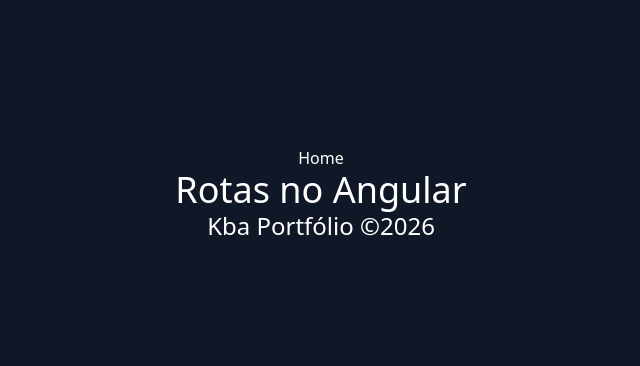
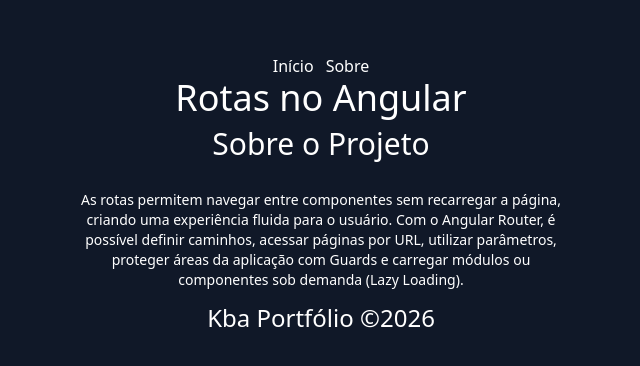
Before and after one commit to albuquerque-katarine/angular-router-app-2, an Angular app: page /about in a window 1280 px wide. Before the commit this address led to /. Shown: the part 206-572 px from the top of the page, without its empty margins (319-959 px from the left). Built offline with nearby package versions, Linux system fonts and the light colour scheme.

Commit message:
Criação da rota e componente About.

```diff
--- a/src/app/app.routes.ts
+++ b/src/app/app.routes.ts
@@ -1,9 +1,14 @@
 import { Routes } from '@angular/router';
 import { Home } from './core/pages/home/home';
+import { About } from './core/components/about/about';
 
 export const routes: Routes = [
     {
         path: '',
         component: Home
+    },
+    {
+        path: 'about',
+        component: About
     }
 ];
--- /dev/null
+++ b/src/app/core/components/about/about.html
@@ -0,0 +1,7 @@
+<main class="main flex flex-col items-center justify-center gap-5 text-center">
+
+    <h2 class="text-3xl text-white my-2">{{ title() }}</h2>
+
+    <p class="text-sm text-white w-xs lg:w-lg mb-3">As rotas permitem navegar entre componentes sem recarregar a página, criando uma experiência fluida para o usuário. Com o Angular Router, é possível definir caminhos, acessar páginas por URL, utilizar parâmetros, proteger áreas da aplicação com Guards e carregar módulos ou componentes sob demanda (Lazy Loading).</p>
+
+</main>
--- /dev/null
+++ b/src/app/core/components/about/about.ts
@@ -0,0 +1,13 @@
+import { Component, signal } from '@angular/core';
+
+@Component({
+  selector: 'app-about',
+  standalone: true,
+  imports: [],
+  templateUrl: './about.html',
+  styleUrl: './about.css',
+})
+export class About {
+
+  title = signal<string>('Sobre o Projeto');
+}
--- a/src/app/core/components/navbar/navbar.html
+++ b/src/app/core/components/navbar/navbar.html
@@ -1,3 +1,4 @@
-<nav class="flex flex-row items-center justify-center text-center">
-    <a class="text-white hover:text-green-300" routerLink="/">Home</a>
+<nav class="flex flex-row items-center justify-center text-center gap-3">
+    <a class="text-white hover:text-green-300" routerLink="/">Início</a>
+    <a class="text-white hover:text-green-300" routerLink="/about">Sobre</a>
 </nav>
```
Also changed, not shown: src/app/core/components/about/about.css (added), 1 other file (tests, documents, lock files or other folders).
